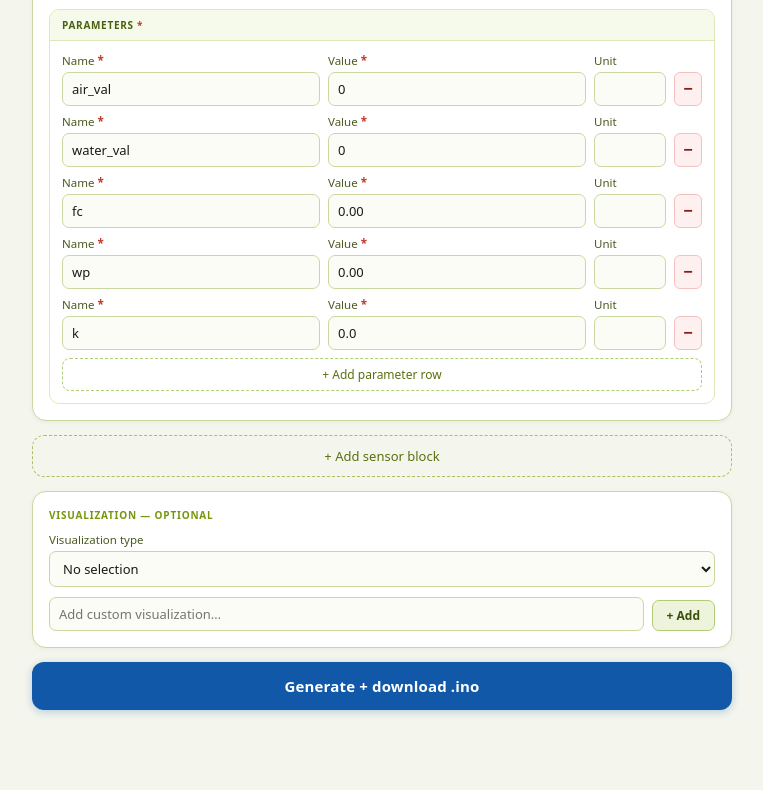
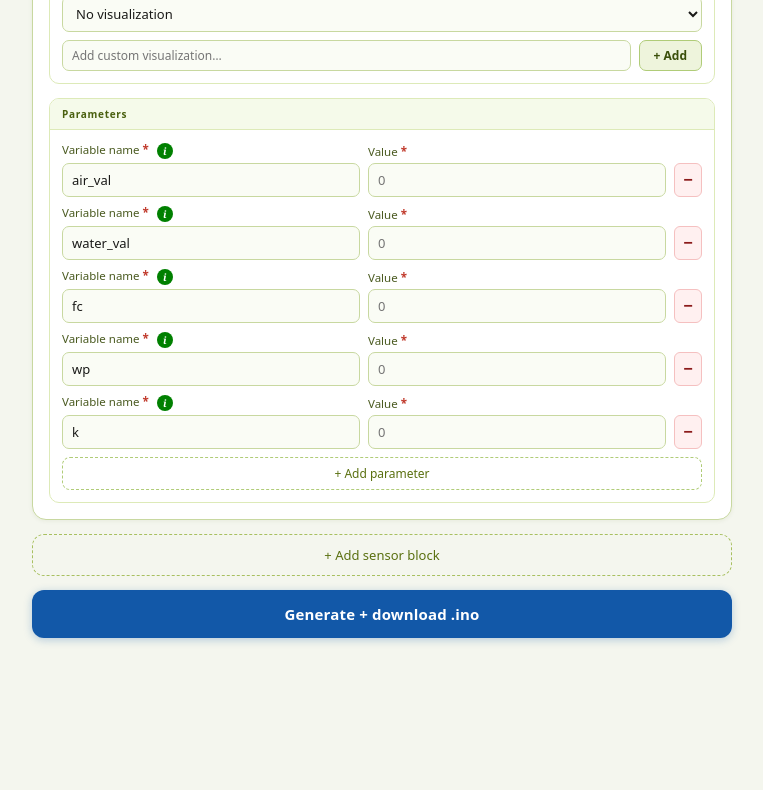
Before and after one commit to FernLag/Low-Cost-Water-Tech, a plain HTML site: page index.html in a window 1280 px wide. Shown: the part 500-1290 px from the top of the page, without its empty margins (258-1021 px from the left). After the commit the page ends 1218 px from the top, so only its background shows below. Drawn offline with Linux system fonts and the light colour scheme.

Commit message:
made different edits such as adding an hoverable i next to the values. Also changed the amount of ports and removed units. Moved visualizations into each sensor block

```diff
--- a/index.html
+++ b/index.html
@@ -4,18 +4,18 @@
     <meta charset="UTF-8" />
     <meta name="viewport" content="width=device-width, initial-scale=1.0" />
     <link rel="stylesheet" href="styles.css" />
-    <title>Sensor Code Generator</title>
+    <title>Pillowtech Code Generator</title>
   </head>
   <body>
     <div class="container">
       <div class="header">
-        <h1>Sensor code generator</h1>
+        <h1>Pillowtech code generator</h1>
         <p>
-          One port per block. Use the <strong>+</strong> buttons to add options
-          to each dropdown or add more parameter rows.
+          One port per block. Visualization is set per block so the same sensor
+          can show different outputs.
         </p>
         <span class="req-note">
-          Fields marked <span class="req">*</span> are mandatory
+          Fields marked <span class="req">*</span> are required
         </span>
       </div>
 
@@ -25,34 +25,6 @@
       <button class="add-block-btn" onclick="addBlock()">
         + Add sensor block
       </button>
-
-      <div class="viz-section">
-        <div class="slabel">Visualization — optional</div>
-        <div class="field">
-          <label>Visualization type</label>
-          <select id="viz">
-            <option value="none">No selection</option>
-            <option value="bar">Loading bar</option>
-            <option value="raw">Raw value</option>
-            <option value="state">State — very dry / dry / wet</option>
-            <option value="transformed">Transformed Raw Value 0–100</option>
-            <option value="rate">Rate of change (future)</option>
-          </select>
-          <div class="add-option-row" style="margin-top: 6px">
-            <input
-              type="text"
-              id="viz-new"
-              placeholder="Add custom visualization…"
-            />
-            <button
-              class="add-option-btn"
-              onclick="addOptionToDropdown('viz', 'viz-new')"
-            >
-              + Add
-            </button>
-          </div>
-        </div>
-      </div>
 
       <button class="gen-btn" onclick="handleGenerate()">
         Generate + download .ino
--- a/main.js
+++ b/main.js
@@ -1,52 +1,134 @@
 const SENSOR_TYPES = {
   df_moisture: {
     label: "Df_robot_water",
+    tip: "DFRobot capacitive soil moisture sensor. Outputs an analog voltage proportional to soil water content. Requires air and water calibration values.",
     outputs: [
-      "Raw value",
-      "TAW",
-      "Transformed Raw Value",
-      "Rate of change",
-      "1-2-3 point calibration",
-      "Threshold (very dry/dry/wet)",
+      {
+        value: "Raw value",
+        tip: "No transformation applied.",
+      },
+      {
+        value: "TAW",
+        tip: "Total Available Water: ",
+      },
+      {
+        value: "Transformed Raw Value",
+        tip: "Raw value mapped to 0–100.",
+      },
+      {
+        value: "Rate of change",
+        tip: "Difference between current and previous reading per loop iteration. Useful for detecting irrigation or rain events.",
+      },
+      {
+        value: "1-2-3 point calibration",
+        tip: "Applies a 1, 2, or 3-point linear correction to convert raw values.",
+      },
+      {
+        value: "Threshold (very dry/dry/wet)",
+        tip: "Classifies moisture into three states.",
+      },
     ],
     params: [
-      { name: "air_val", value: "0", unit: "" },
-      { name: "water_val", value: "0", unit: "" },
-      { name: "fc", value: "0.00", unit: "" },
-      { name: "wp", value: "0.00", unit: "" },
-      { name: "k", value: "0.0", unit: "" },
+      {
+        name: "air_val",
+        label: "Air value: ",
+        value: "",
+      },
+      {
+        name: "water_val",
+        label: "Water value: ",
+        value: "",
+      },
+      {
+        name: "fc",
+        label: "Field capacity: ",
+        value: "",
+      },
+      {
+        name: "wp",
+        label: "Wilting point: ",
+        value: "",
+      },
+      { name: "k", label: "k: ", value: "" },
     ],
   },
   Watermark_moisture: {
     label: "Watermark 200SS",
-    outputs: ["Transformed Raw value"],
+    tip: "",
+    outputs: [
+      {
+        value: "Transformed Raw value",
+        tip: "",
+      },
+    ],
     params: [],
   },
   Watermark_3x_200SSVA3_Temp: {
     label: "3x Watermark 200SS + 200SSVA3 + Temperature",
+    tip: "Combination setup: three Watermark 200SS sensors, one 200SSVA3, and one temperature probe for temperature correction.",
     outputs: [
-      "Raw value",
-      "Transformed raw value",
-      "Tension (3 locations)",
-      "Temperature",
+      {
+        value: "Raw value",
+        tip: "Unprocessed ADC readings from all three Watermark sensors.",
+      },
+      {
+        value: "Transformed raw value",
+        tip: "All three sensors converted to centibars using the Watermark lookup table.",
+      },
+      {
+        value: "Tension (3 locations)",
+        tip: "Soil water tension in centibars at each of the three sensor positions — top, middle, and bottom of the profile.",
+      },
+      {
+        value: "Temperature",
+        tip: "Temperature reading from the 200SSVA3 probe used to correct tension readings for temperature effects.",
+      },
     ],
     params: [],
   },
 };
 
-const PORTS = [
-  "A0",
-  "A1",
-  "A2",
-  "A3",
-  "A4",
-  "A5",
-  "D2",
-  "D3",
-  "D4",
-  "D5",
-  "D6",
-  "D7",
+const PORT_TIPS = {
+  A1: "Analog pin 1",
+  A2: "Analog pin 2",
+  A3: "Analog pin 3",
+  A4: "Analog pin 4",
+  A5: "Analog pin 5",
+};
+
+const PORTS = ["A1", "A2", "A3", "A4", "A5"];
+
+const VIZ_OPTIONS = [
+  {
+    value: "none",
+    label: "No visualization",
+    tip: "No Serial output for this sensor. Useful when you only want to log data without displaying it.",
+  },
+  {
+    value: "bar",
+    label: "Loading bar",
+    tip: "",
+  },
+  {
+    value: "raw",
+    label: "Raw value",
+    tip: "",
+  },
+  {
+    value: "state",
+    label: "State: very dry / dry / wet",
+    tip: "",
+  },
+  {
+    value: "transformed",
+    label: "Transformed Raw Value 0–100",
+    tip: "",
+  },
+  {
+    value: "rate",
+    label: "Rate of change (future)",
+    tip: "",
+  },
 ];
 
 const SURVEY_QUESTIONS = [
@@ -55,20 +137,20 @@ const SURVEY_QUESTIONS = [
     label: "Your name",
     type: "text",
     required: true,
-    placeholder: "e.g. Maria R.",
+    placeholder: "e.g. John R.",
   },
   {
     key: "country",
     label: "Country",
     type: "text",
     required: true,
-    placeholder: "e.g. Canada",
+    placeholder: "e.g. United States of America",
   },
   {
     key: "email",
     label: "Email address",
     type: "email",
-    required: false,
+    required: true,
     placeholder: "e.g. name@example.com",
   },
   {
@@ -80,23 +162,92 @@ const SURVEY_QUESTIONS = [
   },
 ];
 
+function initTooltips() {
+  const popup = document.createElement("div");
+  popup.id = "tooltip-popup";
+  popup.style.cssText = `
+    position: fixed;
+    z-index: 9999;
+    max-width: 260px;
+    padding: 8px 11px;
+    background: #1a2a08;
+    color: #e8f0d0;
+    font-size: 12px;
+    font-family: system-ui, -apple-system, sans-serif;
+    line-height: 1.5;
+    border-radius: 8px;
+    box-shadow: 0 4px 16px rgba(0,0,0,0.22);
+    pointer-events: none;
+    opacity: 0;
+    transition: opacity 0.15s;
+    white-space: normal;
+  `;
+  document.body.appendChild(popup);
+
+  document.addEventListener("mouseover", (e) => {
+    const badge = e.target.closest(".tip-badge");
+    if (!badge) return;
+    const text = badge.dataset.tip;
+    if (!text) return;
+    popup.textContent = text;
+    popup.style.opacity = "1";
+  });
+
+  document.addEventListener("mousemove", (e) => {
+    const badge = e.target.closest(".tip-badge");
+    if (!badge) {
+      popup.style.opacity = "0";
+      return;
+    }
+    const x = e.clientX + 14;
+    const y = e.clientY + 14;
+    const pw = popup.offsetWidth;
+    const ph = popup.offsetHeight;
+    popup.style.left =
+      (x + pw > window.innerWidth ? e.clientX - pw - 10 : x) + "px";
+    popup.style.top =
+      (y + ph > window.innerHeight ? e.clientY - ph - 10 : y) + "px";
+  });
+
+  document.addEventListener("mouseout", (e) => {
+    if (!e.target.closest(".tip-badge")) popup.style.opacity = "0";
+  });
+}
+
+function tipBadge(text, id = "") {
+  const safe = (text || "").replace(/"/g, "&quot;");
+  const idAttr = id ? `id="${id}"` : "";
+  return `<span class="tip-badge" ${idAttr} data-tip="${safe}">i</span>`;
+}
+
+function setTip(id, text) {
+  const el = document.getElementById(id);
+  if (el) el.dataset.tip = text || "";
+}
+
 let uid = 0;
 const nextUid = () => ++uid;
 
 function addBlock() {
   const bid = nextUid();
-  const defKey = "df_moisture";
+  const defKey = Object.keys(SENSOR_TYPES)[0];
   const defCfg = SENSOR_TYPES[defKey];
   const usedPorts = [...document.querySelectorAll("[id^='port-sel-']")].map(
     (s) => s.value,
   );
   const freePort = PORTS.find((p) => !usedPorts.includes(p)) || PORTS[0];
+
   const sensorOpts = Object.entries(SENSOR_TYPES)
     .map(([k, v]) => `<option value="${k}">${v.label}</option>`)
     .join("");
+
   const outputOpts = defCfg.outputs
-    .map((o) => `<option value="${o}">${o}</option>`)
+    .map((o) => `<option value="${o.value}">${o.value}</option>`)
     .join("");
+
+  const vizOpts = VIZ_OPTIONS.map(
+    (v) => `<option value="${v.value}">${v.label}</option>`,
+  ).join("");
 
   const block = document.createElement("div");
   block.className = "sensor-block";
@@ -114,33 +265,38 @@ function addBlock() {
 
       <div class="row2">
         <div class="field">
-          <label>Port <span class="req">*</span></label>
-          <select id="port-sel-${bid}" required onchange="checkDuplicatePorts()">
+          <label>
+            Port <span class="req">*</span>
+            ${tipBadge(PORT_TIPS[freePort] || "", `port-tip-${bid}`)}
+          </label>
+          <select id="port-sel-${bid}" required
+            onchange="checkDuplicatePorts(); updatePortTip(${bid})">
             ${PORTS.map((p) => `<option value="${p}" ${p === freePort ? "selected" : ""}>${p}</option>`).join("")}
           </select>
           <span class="err-msg" id="err-port-${bid}">Required.</span>
         </div>
         <div class="field">
-          <label>Sensor type <span class="req">*</span></label>
+          <label>
+            Sensor type <span class="req">*</span>
+            ${tipBadge(defCfg.tip || "", `stype-tip-${bid}`)}
+          </label>
           <select id="stype-sel-${bid}" required onchange="onSensorChange(${bid})">
             ${sensorOpts}
           </select>
-          <div class="add-option-row" style="margin-top:6px">
-            <input type="text" id="stype-new-${bid}" placeholder="Add custom sensor type…">
-            <button class="add-option-btn"
-              onclick="addOptionToDropdown('stype-sel-${bid}','stype-new-${bid}')">+ Add</button>
-          </div>
         </div>
       </div>
 
       <div class="section-card">
         <div class="section-head">
-          <span class="section-label">Output variables <span class="req">*</span></span>
+          <span class="section-label">
+            Output variable <span class="req">*</span>
+            ${tipBadge(defCfg.outputs[0]?.tip || "", `output-tip-${bid}`)}
+          </span>
         </div>
         <div class="section-body">
           <div class="field">
-            <label>Select output</label>
-            <select id="output-sel-${bid}" required>
+            <select id="output-sel-${bid}" required
+              onchange="updateOutputTip(${bid})">
               ${outputOpts}
             </select>
             <span class="err-msg" id="err-output-${bid}">Required.</span>
@@ -155,11 +311,32 @@ function addBlock() {
 
       <div class="section-card">
         <div class="section-head">
-          <span class="section-label">Parameters <span class="req">*</span></span>
+          <span class="section-label">
+            Visualization
+            ${tipBadge(VIZ_OPTIONS[0]?.tip || "", `viz-tip-${bid}`)}
+          </span>
+        </div>
+        <div class="section-body">
+          <div class="field">
+            <select id="viz-sel-${bid}" onchange="updateVizTip(${bid})">
+              ${vizOpts}
+            </select>
+          </div>
+          <div class="add-option-row">
+            <input type="text" id="viz-new-${bid}" placeholder="Add custom visualization…">
+            <button class="add-option-btn"
+              onclick="addOptionToDropdown('viz-sel-${bid}','viz-new-${bid}')">+ Add</button>
+          </div>
+        </div>
+      </div>
+
+      <div class="section-card">
+        <div class="section-head">
+          <span class="section-label">Parameters</span>
         </div>
         <div class="section-body">
           <div id="params-${bid}"></div>
-          <button class="add-param-btn" onclick="addParamRow(${bid})">+ Add parameter row</button>
+          <button class="add-param-btn" onclick="addParamRow(${bid})">+ Add parameter</button>
         </div>
       </div>
 
@@ -167,7 +344,7 @@ function addBlock() {
   `;
 
   document.getElementById("sensors-list").appendChild(block);
-  defCfg.params.forEach((p) => addParamRow(bid, p.name, p.value, p.unit));
+  defCfg.params.forEach((p) => addParamRow(bid, p.name, p.value, p.label));
   renumberBlocks();
   updateRemoveBtns();
   checkDuplicatePorts();
@@ -195,16 +372,41 @@ function updateRemoveBtns() {
   });
 }
 
+function updatePortTip(bid) {
+  const port = document.getElementById(`port-sel-${bid}`).value;
+  setTip(`port-tip-${bid}`, PORT_TIPS[port] || "");
+}
+
+function updateOutputTip(bid) {
+  const val = document.getElementById(`output-sel-${bid}`).value;
+  const key = document.getElementById(`stype-sel-${bid}`).value;
+  const cfg = SENSOR_TYPES[key];
+  const match = cfg?.outputs.find((o) => o.value === val);
+  setTip(`output-tip-${bid}`, match?.tip || "");
+}
+
+function updateVizTip(bid) {
+  const val = document.getElementById(`viz-sel-${bid}`).value;
+  const match = VIZ_OPTIONS.find((v) => v.value === val);
+  setTip(`viz-tip-${bid}`, match?.tip || "");
+}
+
 function onSensorChange(bid) {
   const key = document.getElementById(`stype-sel-${bid}`).value;
   const cfg = SENSOR_TYPES[key];
   if (!cfg) return;
+
+  setTip(`stype-tip-${bid}`, cfg.tip || "");
+
   document.getElementById(`output-sel-${bid}`).innerHTML = cfg.outputs
-    .map((o) => `<option value="${o}">${o}</option>`)
+    .map((o) => `<option value="${o.value}">${o.value}</option>`)
     .join("");
+
+  updateOutputTip(bid);
+
   const container = document.getElementById(`params-${bid}`);
   container.innerHTML = "";
-  cfg.params.forEach((p) => addParamRow(bid, p.name, p.value, p.unit));
+  cfg.params.forEach((p) => addParamRow(bid, p.name, p.value, p.label));
 }
 
 function addOptionToDropdown(selectId, inputId) {
@@ -220,18 +422,9 @@ function addOptionToDropdown(selectId, inputId) {
   }
   sel.value = val;
   inp.value = "";
-
-  if (selectId.startsWith("stype-sel-")) {
-    const bid = selectId.replace("stype-sel-", "");
-    const outSel = document.getElementById(`output-sel-${bid}`);
-    if (outSel)
-      outSel.innerHTML = `<option value="">— select output —</option>`;
-    const paramContainer = document.getElementById(`params-${bid}`);
-    if (paramContainer) paramContainer.innerHTML = "";
-  }
 }
 
-function addParamRow(bid, nameVal = "", valueVal = "", unitVal = "") {
+function addParamRow(bid, nameVal = "", valueVal = "", tooltipText = "") {
   const rid = nextUid();
   const container = document.getElementById(`params-${bid}`);
   const row = document.createElement("div");
@@ -239,18 +432,20 @@ function addParamRow(bid, nameVal = "", valueVal = "", unitVal = "") {
   row.dataset.rid = rid;
   row.innerHTML = `
     <div class="field">
-      <label>Name <span class="req">*</span></label>
-      <input type="text" id="pname-${rid}" value="${nameVal}" placeholder="variable name" required>
+      <label>
+        Variable name <span class="req">*</span>
+        ${tooltipText ? tipBadge(tooltipText) : ""}
+      </label>
+      <input type="text" id="pname-${rid}" value="${nameVal}"
+             placeholder="variable name" required>
     </div>
     <div class="field">
       <label>Value <span class="req">*</span></label>
-      <input type="number" id="pval-${rid}" value="${valueVal}" placeholder="0" step="any" required>
+      <input type="number" id="pval-${rid}" value="${valueVal}"
+             placeholder="0" step="any" required>
     </div>
-    <div class="field">
-      <label>Unit</label>
-      <input type="text" id="punit-${rid}" value="${unitVal}" placeholder="">
-    </div>
-    <button class="rem-param-btn" title="Remove row" onclick="removeParamRow(${bid},'${rid}')">−</button>
+    <button class="rem-param-btn" title="Remove row"
+      onclick="removeParamRow(${bid},'${rid}')">−</button>
   `;
   container.appendChild(row);
   updateParamRemoveBtns(bid);
@@ -303,74 +498,57 @@ function validate() {
     el.classList.toggle("error", empty);
     if (empty) valid = false;
   });
-
-  document.querySelectorAll(".sensor-block").forEach((block) => {
-    const bid = block.dataset.bid;
-    const sensorKey = document.getElementById(`stype-sel-${bid}`)?.value;
-    const cfg = SENSOR_TYPES[sensorKey];
-    const hasConfigParams = cfg && cfg.params.length > 0;
-    const pRows = document.querySelectorAll(`#params-${bid} .param-row`);
-    if (hasConfigParams && pRows.length === 0) {
-      alert(
-        `Sensor block ${block.querySelector(".sensor-num").textContent} needs at least one parameter.`,
-      );
-      valid = false;
-    }
-  });
   return valid;
 }
 
-function buildIno(blocks, viz, surveyAnswers = {}) {
+function buildIno(blocks, surveyAnswers = {}) {
   const now = new Date().toISOString().slice(0, 10);
   const numBlocks = blocks.length;
 
   let constants = "";
   blocks.forEach((b, i) => {
     const idx = i + 1;
-    constants += `// ── Sensor ${idx}: ${b.sensor} on port ${b.port} ──\n`;
+    constants += `// Sensor ${idx}: ${b.sensor} on port ${b.port}\n`;
     constants += `const int   SENSOR_${idx}_PIN = ${b.port};\n`;
     b.params.forEach((p) => {
       const constName = `SENSOR_${idx}_${p.name.toUpperCase()}`;
-      const unitNote = p.unit ? `  // ${p.unit}` : "";
-      constants += `const float ${constName.padEnd(30)} = ${p.value};${unitNote}\n`;
+      constants += `const float ${constName.padEnd(32)} = ${p.value};\n`;
     });
     constants += "\n";
   });
 
   function vizBlock(b, idx) {
-    switch (viz) {
+    const wp = parseFloat(
+      b.params.find((p) => p.name === "wp")?.value || "0.12",
+    );
+    const fc = parseFloat(
+      b.params.find((p) => p.name === "fc")?.value || "0.35",
+    );
+    switch (b.viz) {
+      case "none":
+        return `  // no visualization selected`;
       case "bar":
         return `  Serial.println(val_${idx});`;
       case "raw":
-        return `  Serial.print("${b.sensor} [${b.port}] raw: ");\n  Serial.println(val_${idx});`;
-      case "state": {
-        const wp = b.params.find((p) => p.name === "wp")?.value || "0.12";
-        const fc = b.params.find((p) => p.name === "fc")?.value || "0.35";
+        return `  Serial.print("${b.sensor} [${b.port}] raw: "); Serial.println(val_${idx});`;
+      case "state":
         return (
-          `  if (pct_${idx} < ${(wp * 100).toFixed(0)}) Serial.println("${b.sensor} [${b.port}]: DRY");\n` +
-          `  else if (pct_${idx} < ${(fc * 100).toFixed(0)}) Serial.println("${b.sensor} [${b.port}]: MOIST");\n` +
-          `  else Serial.println("${b.sensor} [${b.port}]: WET");`
+          `  if      (pct_${idx} < ${(wp * 100).toFixed(0)}) Serial.println("${b.sensor}: VERY DRY");\n` +
+          `  else if (pct_${idx} < ${(fc * 100).toFixed(0)}) Serial.println("${b.sensor}: DRY");\n` +
+          `  else                                              Serial.println("${b.sensor}: WET");`
         );
-      }
-      case "csv":
-        return `  Serial.print(millis()); Serial.print(","); Serial.print("${b.port}"); Serial.print(","); Serial.println(val_${idx});`;
-      case "json":
-        return `  Serial.print("{\\"sensor\\":\\"${b.sensor}\\",\\"port\\":\\"${b.port}\\",\\"value\\":"); Serial.print(val_${idx}); Serial.println("}");`;
-      case "threshold": {
-        const wp = b.params.find((p) => p.name === "wp")?.value || "0.12";
-        return `  if (pct_${idx} < ${(wp * 100).toFixed(0)}) Serial.println("ALERT: ${b.sensor} [${b.port}] below threshold!");`;
-      }
-      case "average":
-        return `  static float avg_${idx} = 0;\n  avg_${idx} = avg_${idx} * 0.9 + val_${idx} * 0.1;\n  Serial.println(avg_${idx});`;
-      case "oled":
-        return `  display.clearDisplay();\n  display.setCursor(0,${(idx - 1) * 10});\n  display.print("${b.port}:"); display.println(val_${idx});\n  display.display();`;
-      case "color":
+      case "transformed":
         return (
-          `  analogWrite(9,  map(val_${idx}, 0, 1023, 0,   255));  // R\n` +
-          `  analogWrite(10, map(val_${idx}, 0, 1023, 255, 0));    // G`
+          `  float tval_${idx} = pct_${idx};\n` +
+          `  Serial.print("${b.sensor} [${b.port}] 0-100: "); Serial.println(tval_${idx});`
         );
-      case "buzzer":
-        return `  if (val_${idx} < 300) tone(8, 1000, 200);`;
+      case "rate":
+        return (
+          `  static float prev_${idx} = 0;\n` +
+          `  float rate_${idx} = val_${idx} - prev_${idx};\n` +
+          `  prev_${idx} = val_${idx};\n` +
+          `  Serial.print("${b.sensor} rate: "); Serial.println(rate_${idx});`
+        );
       default:
         return `  Serial.println(val_${idx});`;
     }
@@ -390,7 +568,7 @@ function buildIno(blocks, viz, surveyAnswers = {}) {
   const header = blocks
     .map(
       (b, i) =>
-        ` *   Sensor ${i + 1}: ${b.sensor} on ${b.port} → output: ${b.output}`,
+        ` *   Sensor ${i + 1}: ${b.sensor} on ${b.port} → ${b.output} [${b.viz}]`,
     )
     .join("\n");
 
@@ -404,33 +582,26 @@ function buildIno(blocks, viz, surveyAnswers = {}) {
 
   return `/*
  * ════════════════════════════════════════════════
- *  Sensor Code Generator
+ *  Pillowtech Code Generator
  *  Generated : ${now}
  *  Sensors   : ${numBlocks}
- *  Viz mode  : ${viz}
  * ────────────────────────────────────────────────
 ${header}
 ${surveySection} * ════════════════════════════════════════════════
  */
 
-// ── Serial baud rate ──────────────────────────
 #define BAUD_RATE 9600
 
-// ── Pin + calibration constants ───────────────
 ${constants.trimEnd()}
 
-// ─────────────────────────────────────────────
 void setup() {
   Serial.begin(BAUD_RATE);
-  Serial.println("Hello World.");
+  Serial.println("Sketch ready.");
 }
 
-// ─────────────────────────────────────────────
 void loop() {
 
-  // Read all sensors
 ${loopReads}
-  // Output
 ${loopViz}
   delay(500);
 }
@@ -448,7 +619,6 @@ function downloadFile(content, filename) {
 }
 
 let _pendingBlocks = [];
-let _pendingViz = "";
 let _pendingFilename = "";
 
 function handleGenerate() {
@@ -466,18 +636,17 @@ function handleGenerate() {
       params.push({
         name: document.getElementById(`pname-${rid}`)?.value || "",
         value: document.getElementById(`pval-${rid}`)?.value || "",
-        unit: document.getElementById(`punit-${rid}`)?.value || "",
       });
     });
     _pendingBlocks.push({
       port: document.getElementById(`port-sel-${bid}`).value,
       sensor: document.getElementById(`stype-sel-${bid}`).value,
       output: document.getElementById(`output-sel-${bid}`).value,
+      viz: document.getElementById(`viz-sel-${bid}`).value,
       params,
     });
   });
 
-  _pendingViz = document.getElementById("viz").value;
   _pendingFilename =
     _pendingBlocks.length === 1
       ? `sensor_${_pendingBlocks[0].port}.ino`
@@ -540,7 +709,7 @@ function confirmSurvey() {
 
   closeSurvey();
 
-  const code = buildIno(_pendingBlocks, _pendingViz, answers);
+  const code = buildIno(_pendingBlocks, answers);
   downloadFile(code, _pendingFilename);
 
   document.getElementById("preview-code").textContent = code;
@@ -558,4 +727,5 @@ function copyPreview() {
   });
 }
 
+initTooltips();
 addBlock();
--- a/styles.css
+++ b/styles.css
@@ -141,7 +141,7 @@ body {
   font-weight: 700;
   color: #4a6010;
   letter-spacing: 0.07em;
-  text-transform: uppercase;
+  text-transform: none;
 }
 
 .section-body {
@@ -161,7 +161,8 @@ body {
 
 .field select,
 .field input[type="text"],
-.field input[type="number"] {
+.field input[type="number"],
+.field input[type="email"] {
   width: 100%;
   padding: 7px 9px;
   border-radius: 7px;
@@ -240,7 +241,7 @@ body {
 
 .param-row {
   display: grid;
-  grid-template-columns: 1fr 1fr 72px 28px;
+  grid-template-columns: 1fr 1fr 28px;
   gap: 8px;
   align-items: end;
   margin-bottom: 8px;
@@ -320,24 +321,6 @@ body {
   border-color: #77960c;
   color: #3a4f0a;
   background: #f4f8e8;
-}
-
-.viz-section {
-  background: #fff;
-  border: 1px solid #c8d8a0;
-  border-radius: 14px;
-  padding: 16px;
-  margin-bottom: 14px;
-  box-shadow: 0 1px 4px rgba(80, 100, 20, 0.08);
-}
-
-.slabel {
-  font-size: 10px;
-  font-weight: 700;
-  color: #77960c;
-  letter-spacing: 0.08em;
-  text-transform: uppercase;
-  margin-bottom: 10px;
 }
 
 .port-warning {
@@ -442,21 +425,6 @@ body {
   overflow-x: auto;
   max-height: 380px;
   overflow-y: auto;
-}
-
-@media (max-width: 520px) {
-  .row2 {
-    grid-template-columns: 1fr;
-  }
-  .param-row {
-    grid-template-columns: 1fr 1fr;
-  }
-  .param-row .field:nth-child(3) {
-    display: none;
-  }
-  body {
-    padding: 24px 12px 60px;
-  }
 }
 
 .survey-overlay {
@@ -571,3 +539,39 @@ body {
 .survey-confirm-btn:hover {
   background: #0e4a8f;
 }
+
+@media (max-width: 520px) {
+  body {
+    padding: 24px 12px 60px;
+  }
+  .row2 {
+    grid-template-columns: 1fr;
+  }
+  .param-row {
+    grid-template-columns: 1fr 1fr;
+  }
+}
+
+.tip-badge {
+  display: inline-flex;
+  align-items: center;
+  justify-content: center;
+  width: 16px;
+  height: 16px;
+  border-radius: 50%;
+  background: green;
+  color: #fff;
+  font-size: 10px;
+  font-weight: 700;
+  font-style: italic;
+  font-family: Georgia, serif;
+  cursor: help;
+  margin-left: 5px;
+  vertical-align: middle;
+  flex-shrink: 0;
+  user-select: none;
+  transition: background 0.15s;
+}
+.tip-badge:hover {
+  background: #0e4a8f;
+}
```
